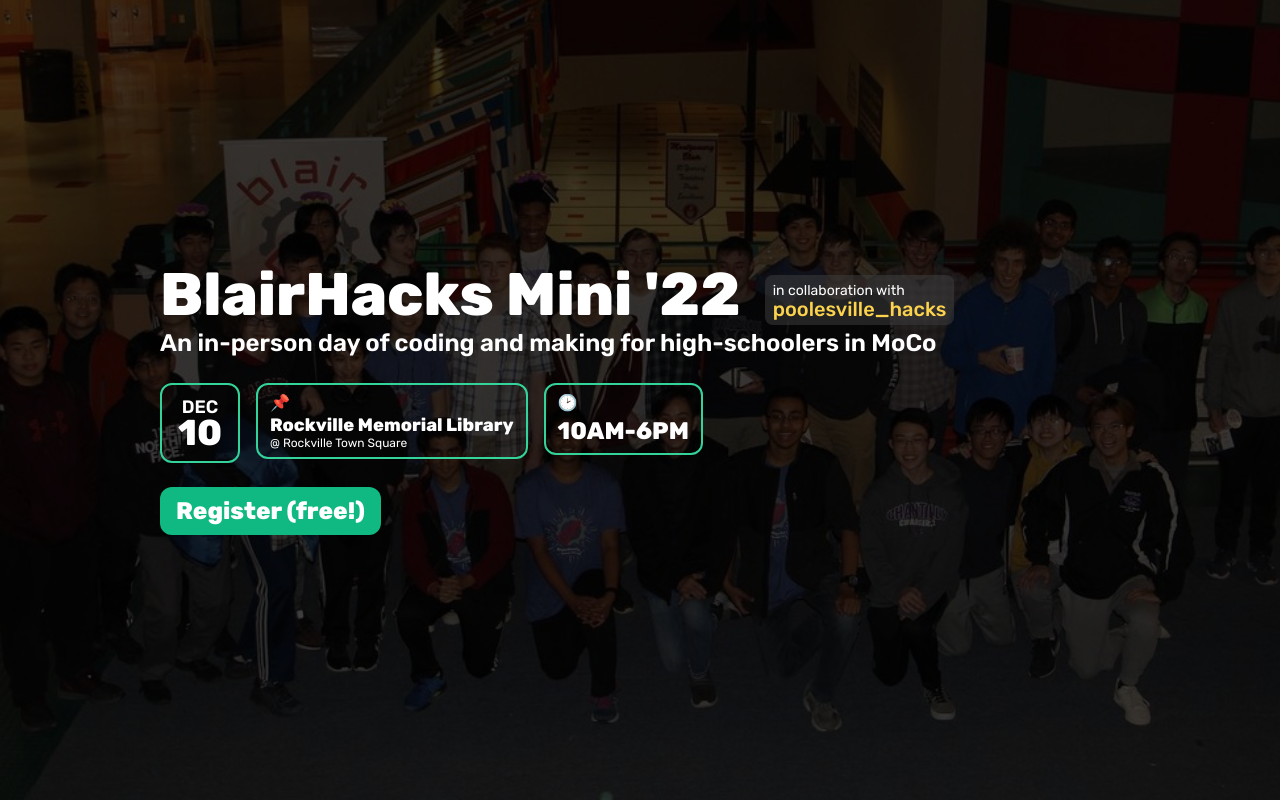
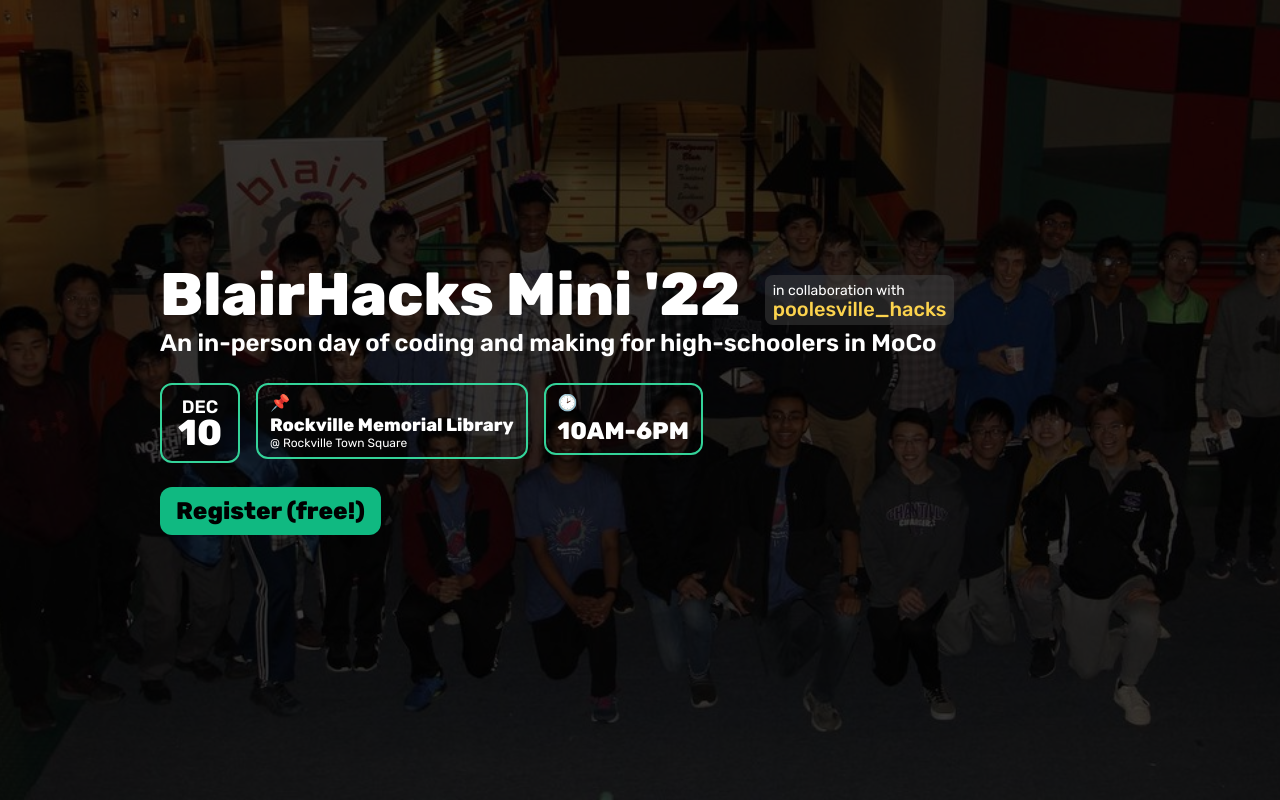
Before and after one commit to blairhacks/blairhacks-mini-2022, a Next.js app: page / in a window 1280 px wide. Shown: the top 800 px of the page. Built offline with nearby package versions, Linux system fonts and the light colour scheme.

Commit message:
change text to black

```diff
--- a/pages/index.tsx
+++ b/pages/index.tsx
@@ -90,7 +90,7 @@ export default function Home() {
 							target="_blank" rel="noreferrer noopener"
 							className="self-start"
 						>
-							<div className="px-4 py-2 bg-emerald-500 rounded-xl text-2xl font-extrabold mt-6">
+							<div className="px-4 py-2 bg-emerald-500 rounded-xl text-black text-2xl font-extrabold mt-6">
 								Register (free!)
 							</div>
 						</a>
```
